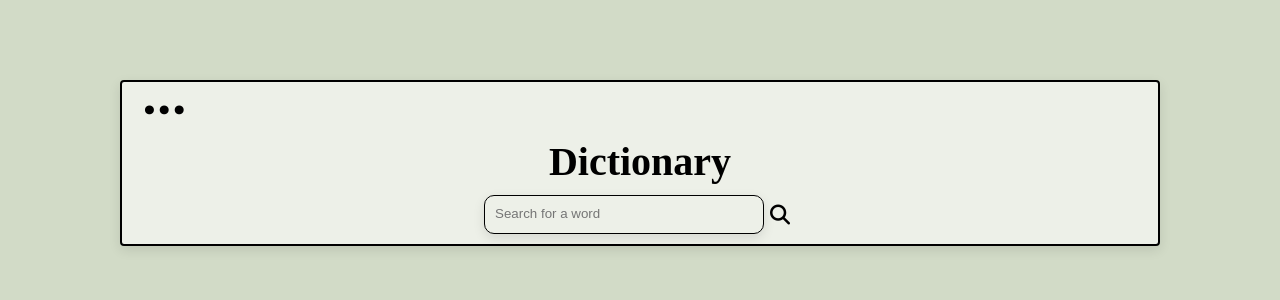
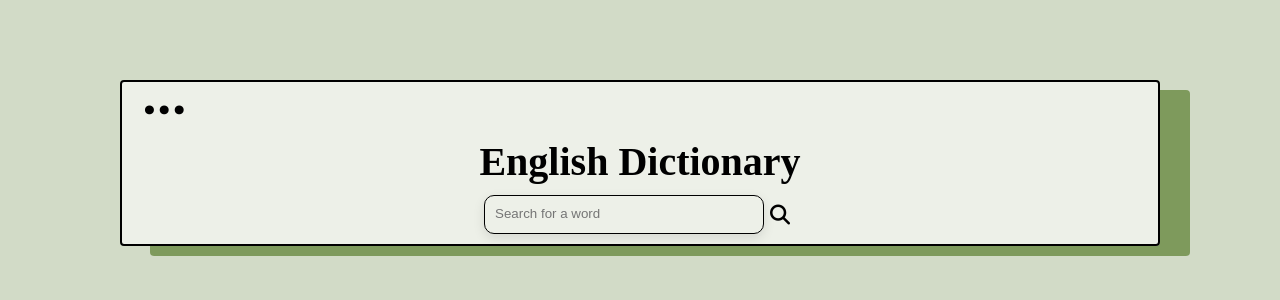
Before and after one commit to ibattistax/dictionary-project, a React (Create React App) app: page / in a window 1280 px wide. Shown: the top 300 px of the page. Built offline with nearby package versions, Linux system fonts and the light colour scheme; a web font is replaced by a local one.

Commit message:
Additional Css styling

```diff
--- a/src/App.css
+++ b/src/App.css
@@ -15,7 +15,7 @@ body {
   padding: 10px 20px;
   border-radius: 4px;
   border: 2px solid black;
-  box-shadow: var(--shadow);
+  box-shadow: 30px 10px 0px #7e9a5c;
 }
 h1 {
   font-size: 40px;
--- a/src/App.js
+++ b/src/App.js
@@ -7,7 +7,7 @@ function App() {
       <div className="container">
         <span className="dots">•••</span>
         <header className="App-header">
-          <h1>Dictionary</h1>
+          <h1>English Dictionary</h1>
         </header>
         <main>
           <Dictionary />
```
